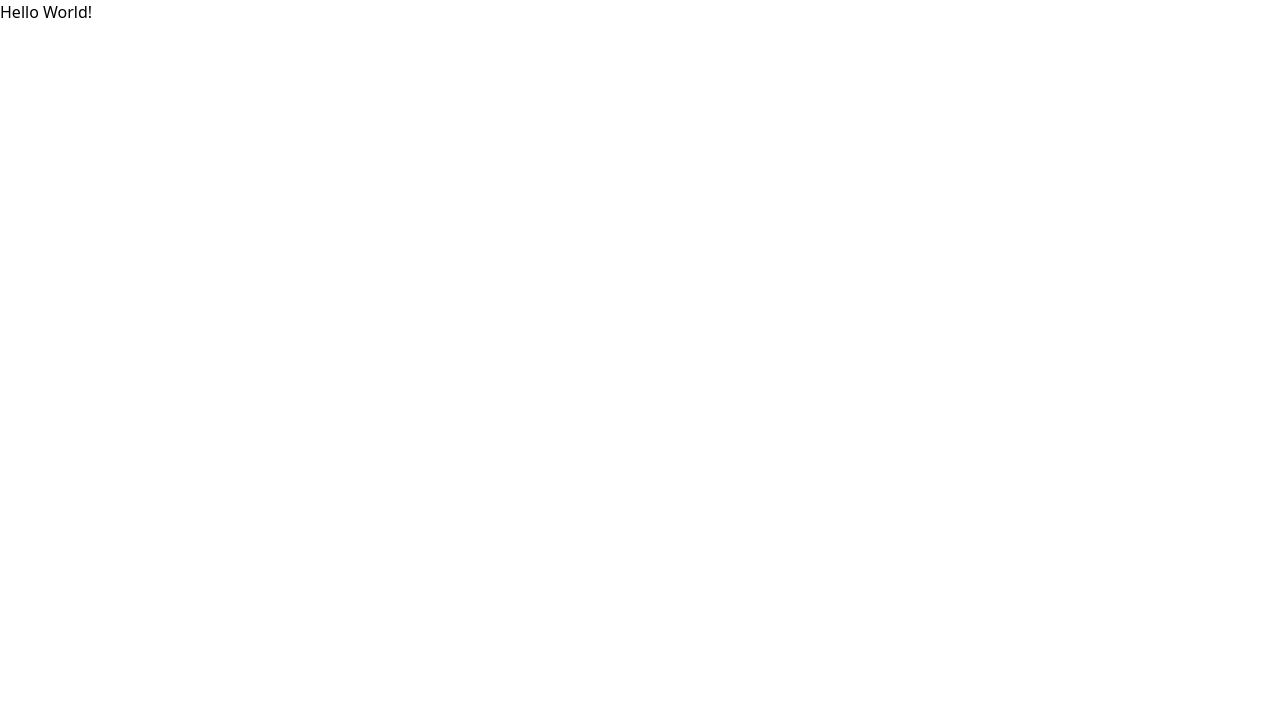
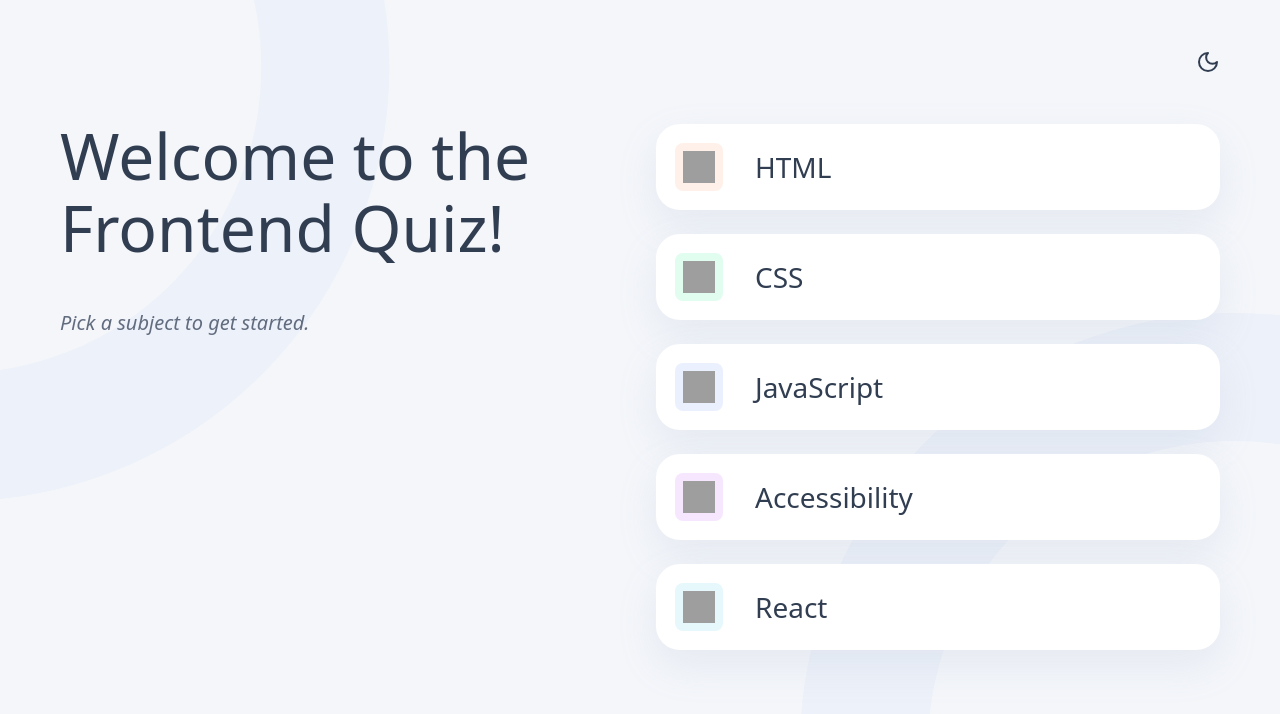
Before and after one commit to nyiyezin/frontend-quiz-app, a React (Vite) app: page / in a window 1280 px wide. Shown: the top 714 px of the page. Built offline with nearby package versions, Linux system fonts and the light colour scheme; grey boxes are pictures that could not be loaded.

Commit message:
fix: Complete ui for home page

```diff
--- a/src/App.tsx
+++ b/src/App.tsx
@@ -1,12 +1,16 @@
 import { Provider } from "react-redux";
+import { AnimatePresence } from "framer-motion";
 import { store } from "./redux/store";
 import { ThemeProvider } from "./components/ThemeProvider";
+import { Layout } from "./components/Layout";
 
 function App() {
   return (
     <Provider store={store}>
       <ThemeProvider defaultTheme="light" storageKey="theme">
-        <h1 className="text">Hello World!</h1>
+        <AnimatePresence mode="wait">
+          <Layout />
+        </AnimatePresence>
       </ThemeProvider>
     </Provider>
   );
--- /dev/null
+++ b/src/components/Home.tsx
@@ -0,0 +1,94 @@
+import { useRef } from "react";
+import { motion, useAnimate } from "framer-motion";
+import data from "../data/data.json";
+import { getClassname } from "../utils/util";
+import { Quiz } from "../utils/types";
+import { ThemeToggle } from "../components/ThemeToggle";
+
+export default function Home() {
+  const [, animate] = useAnimate();
+  const refs = useRef<HTMLLIElement[]>([]);
+
+  const sequence = (index: number) => {
+    animate([
+      [refs.current[index], { scale: 1.5 }],
+      [refs.current[index], { scale: 1 }],
+    ]);
+  };
+
+  const visible = { opacity: 1, transition: { duration: 1 } };
+
+  const itemVariants = {
+    hidden: { opacity: 0 },
+    visible,
+  };
+
+  return (
+    <>
+      <div className="flex items-center justify-end py-4 md:py-5 lg:py-10">
+        <ThemeToggle />
+      </div>
+
+      <div className="flex w-full flex-wrap justify-between">
+        <motion.div
+          className="flex flex-col gap-12"
+          initial={{ x: -100, opacity: 0 }}
+          animate={{ x: 0, opacity: 1 }}
+          exit={{ x: -100, opacity: 0, transition: { duration: 0 } }}
+          transition={{ duration: 0.7, ease: [0.6, -0.05, 0.01, 0.99] }}
+        >
+          <h1 className="flex select-all flex-col gap-2">
+            <span className="text-3xl font-extralight md:text-4xl">
+              Welcome to the
+            </span>
+            <span className="text-3xl font-medium md:text-4xl">
+              Frontend Quiz!
+            </span>
+          </h1>
+          <p className="select-all text-[1rem] italic text-grey-navy dark:text-light-bluish md:text-base">
+            Pick a subject to get started.
+          </p>
+        </motion.div>
+
+        <motion.ul
+          initial="hidden"
+          animate="visible"
+          exit={{ opacity: 0, transition: { duration: 0 } }}
+          variants={{ visible: { transition: { staggerChildren: 0.3 } } }}
+          className="mt-10 flex w-full flex-col gap-3 md:mt-16 lg:mt-0 lg:w-[564px] lg:gap-6"
+        >
+          {data.quizzes.map(({ title, icon }: Quiz, index: number) => (
+            <motion.li
+              key={title}
+              className="transform cursor-pointer rounded-xl border-[3px] border-pure-white bg-pure-white shadow-light transition duration-300 ease-in-out hover:border-purple dark:border-navy dark:bg-navy dark:shadow-dark dark:hover:border-purple md:rounded-3xl"
+              ref={(element) => {
+                if (index < refs.current.length) {
+                  refs.current[index] = element as HTMLLIElement;
+                } else {
+                  console.error(
+                    `Index ${index} is out of bounds for refs.current`,
+                  );
+                }
+              }}
+              onTap={() => sequence(index)}
+              variants={itemVariants}
+            >
+              <button className="flex w-full items-center gap-4 p-2 md:gap-8 lg:p-4">
+                <img
+                  src={icon}
+                  alt={`${title} icon`}
+                  className={`h-10 w-10 rounded-md p-1.5 md:h-12 md:w-12 md:rounded-lg md:p-2 ${getClassname(
+                    title,
+                  )}`}
+                />
+                <span className="text-[1.12rem] font-medium md:text-xl">
+                  {title}
+                </span>
+              </button>
+            </motion.li>
+          ))}
+        </motion.ul>
+      </div>
+    </>
+  );
+}
--- /dev/null
+++ b/src/components/Layout.tsx
@@ -0,0 +1,13 @@
+import Home from "./Home";
+
+export const Layout = () => {
+  return (
+    <div className="bg-light-grey bg-mobile-light bg-cover bg-no-repeat pb-8 text-dark-navy dark:bg-dark-navy dark:bg-mobile-dark dark:text-pure-white md:bg-tablet-light dark:md:bg-tablet-dark lg:bg-desktop-light dark:lg:bg-desktop-dark">
+      <div className="flex min-h-screen justify-center">
+        <div className="container mx-auto">
+          <Home />
+        </div>
+      </div>
+    </div>
+  );
+};
--- /dev/null
+++ b/src/utils/types.ts
@@ -0,0 +1,11 @@
+export interface Quiz {
+  title: string;
+  icon: string;
+  questions: Question[];
+}
+
+export interface Question {
+  question: string;
+  options: string[];
+  answer: string;
+}
--- /dev/null
+++ b/src/utils/util.ts
@@ -0,0 +1,26 @@
+export function getClassname(
+  title:
+    | "html"
+    | "css"
+    | "javascript"
+    | "accessability"
+    | "react"
+    | string
+    | undefined,
+) {
+  if (title === undefined) return;
+  switch (title.toLowerCase()) {
+    case "html":
+      return "bg-[#fff1e9]";
+    case "css":
+      return "bg-[#e0fdef]";
+    case "javascript":
+      return "bg-[#ebf0ff]";
+    case "accessability":
+      return "bg-[#f6e7ff]";
+    case "react":
+      return "bg-[#e6f8fc]";
+    default:
+      return "bg-[#f6e7ff]";
+  }
+}
```
